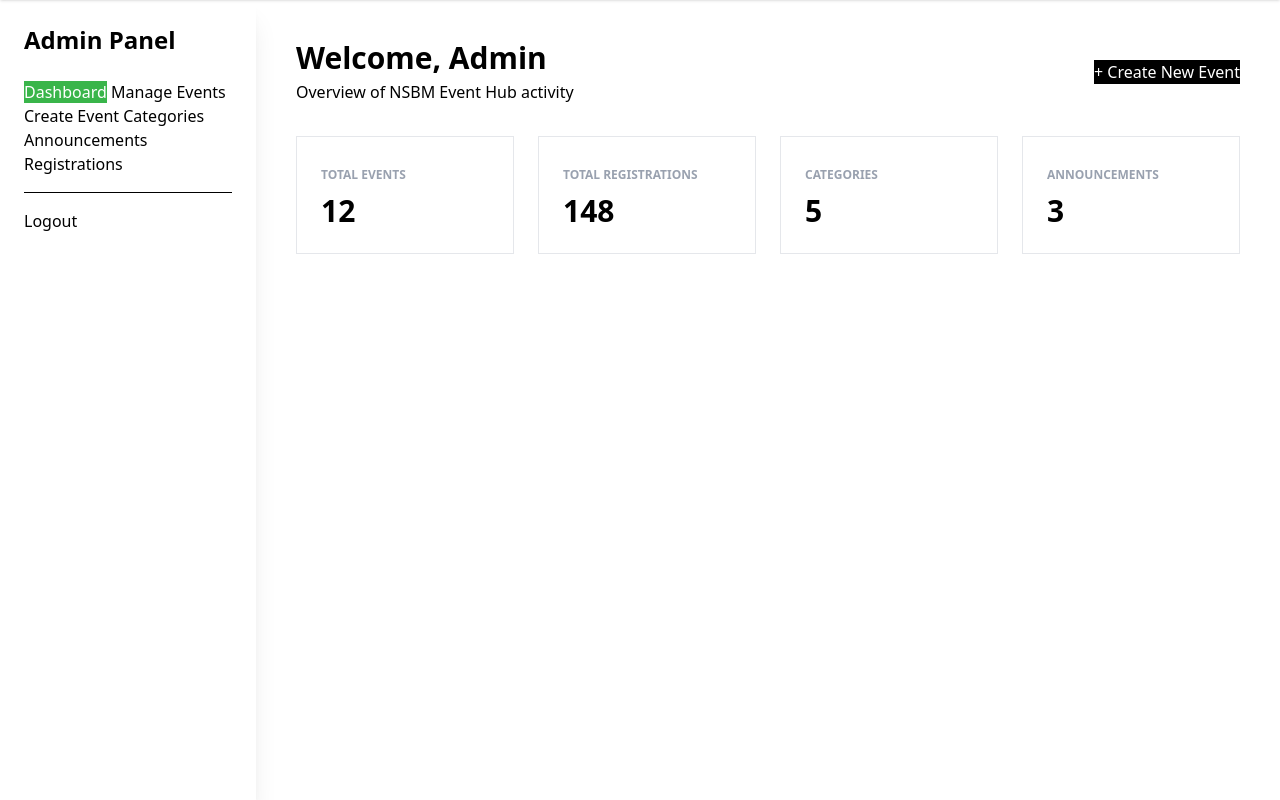
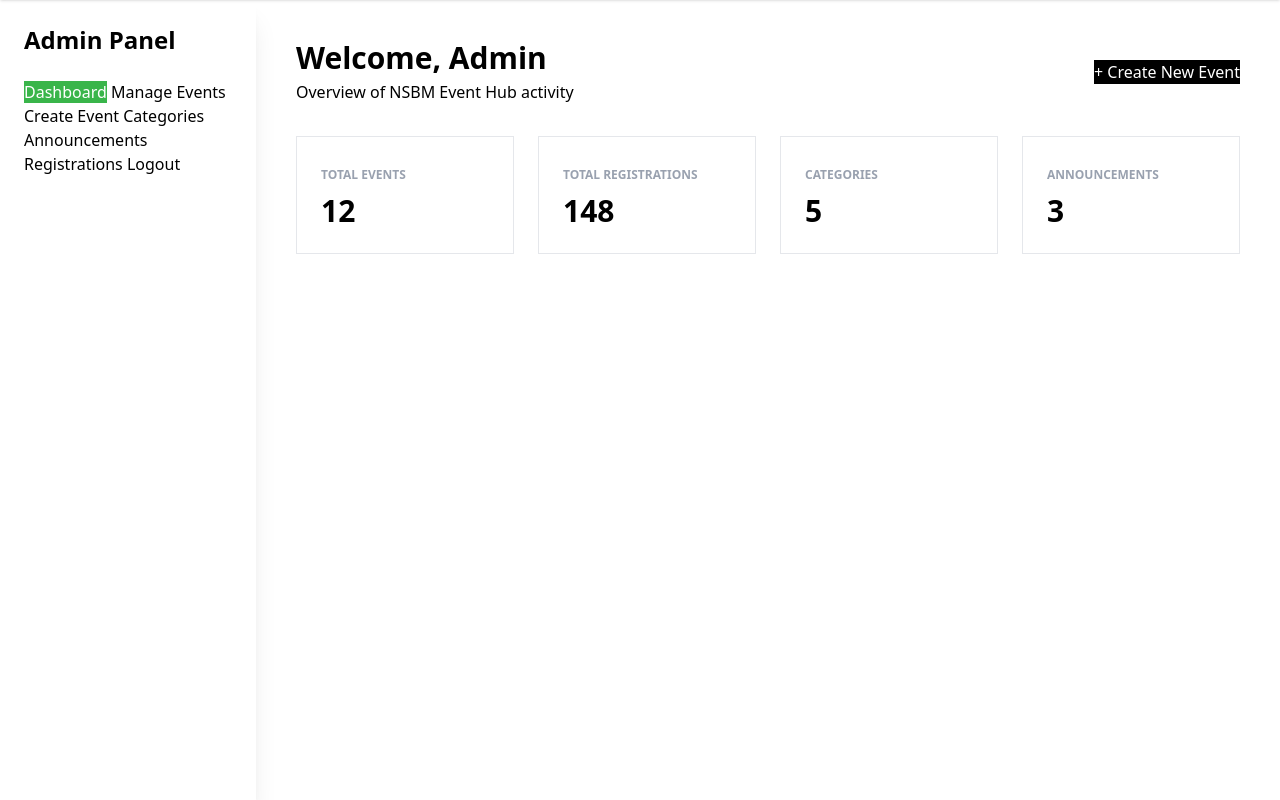
Before and after one commit to GROUP-AA-NSBM/GROUP-AA-NSBM, a PHP site: page /admin/dashboard.php in a window 1280 px wide. Shown: the part 28-828 px from the top of the page. Run offline with PHP 8.4, Linux system fonts and the light colour scheme; some libraries are stand-ins or nearby versions.

Commit message:
Remove horizontal rule from navigation in multiple admin pages for cleaner layout

```diff
--- a/admin/announcements.php
+++ b/admin/announcements.php
@@ -12,7 +12,6 @@
       <a href="categories.php" class="btn btn-ghost w-full justify-start text-left">Categories</a>
       <a href="announcements.php" class="btn btn-primary w-full justify-start text-left">Announcements</a>
       <a href="registrations.php" class="btn btn-ghost w-full justify-start text-left">Registrations</a>
-      <hr class="my-4" />
       <a href="../auth/logout.php" class="btn btn-outline btn-error w-full">Logout</a>
     </nav>
   </aside>
--- a/admin/categories.php
+++ b/admin/categories.php
@@ -12,7 +12,6 @@
       <a href="categories.php" class="btn btn-primary w-full justify-start text-left">Categories</a>
       <a href="announcements.php" class="btn btn-ghost w-full justify-start text-left">Announcements</a>
       <a href="registrations.php" class="btn btn-ghost w-full justify-start text-left">Registrations</a>
-      <hr class="my-4" />
       <a href="../auth/logout.php" class="btn btn-outline btn-error w-full">Logout</a>
     </nav>
   </aside>
--- a/admin/create-event.php
+++ b/admin/create-event.php
@@ -12,7 +12,6 @@
       <a href="categories.php" class="btn btn-ghost w-full justify-start text-left">Categories</a>
       <a href="announcements.php" class="btn btn-ghost w-full justify-start text-left">Announcements</a>
       <a href="registrations.php" class="btn btn-ghost w-full justify-start text-left">Registrations</a>
-      <hr class="my-4" />
       <a href="../auth/logout.php" class="btn btn-outline btn-error w-full">Logout</a>
     </nav>
   </aside>
--- a/admin/dashboard.php
+++ b/admin/dashboard.php
@@ -12,7 +12,6 @@
       <a href="categories.php" class="btn btn-ghost w-full justify-start text-left">Categories</a>
       <a href="announcements.php" class="btn btn-ghost w-full justify-start text-left">Announcements</a>
       <a href="registrations.php" class="btn btn-ghost w-full justify-start text-left">Registrations</a>
-      <hr class="my-4" />
       <a href="../auth/logout.php" class="btn btn-outline btn-error w-full">Logout</a>
     </nav>
   </aside>
--- a/admin/edit-event.php
+++ b/admin/edit-event.php
@@ -12,7 +12,6 @@
       <a href="categories.php" class="btn btn-ghost w-full justify-start text-left">Categories</a>
       <a href="announcements.php" class="btn btn-ghost w-full justify-start text-left">Announcements</a>
       <a href="registrations.php" class="btn btn-ghost w-full justify-start text-left">Registrations</a>
-      <hr class="my-4" />
       <a href="../auth/logout.php" class="btn btn-outline btn-error w-full">Logout</a>
     </nav>
   </aside>
--- a/admin/manage-events.php
+++ b/admin/manage-events.php
@@ -11,7 +11,6 @@
       <a href="categories.php" class="btn btn-ghost w-full justify-start text-left">Categories</a>
       <a href="announcements.php" class="btn btn-ghost w-full justify-start text-left">Announcements</a>
       <a href="registrations.php" class="btn btn-ghost w-full justify-start text-left">Registrations</a>
-      <hr class="my-4" />
       <a href="../auth/logout.php" class="btn btn-outline btn-error w-full">Logout</a>
     </nav>
   </aside>
--- a/admin/registrations.php
+++ b/admin/registrations.php
@@ -12,7 +12,6 @@
       <a href="categories.php" class="btn btn-ghost w-full justify-start text-left">Categories</a>
       <a href="announcements.php" class="btn btn-ghost w-full justify-start text-left">Announcements</a>
       <a href="registrations.php" class="btn btn-primary w-full justify-start text-left">Registrations</a>
-      <hr class="my-4" />
       <a href="../auth/logout.php" class="btn btn-outline btn-error w-full">Logout</a>
     </nav>
   </aside>
```
